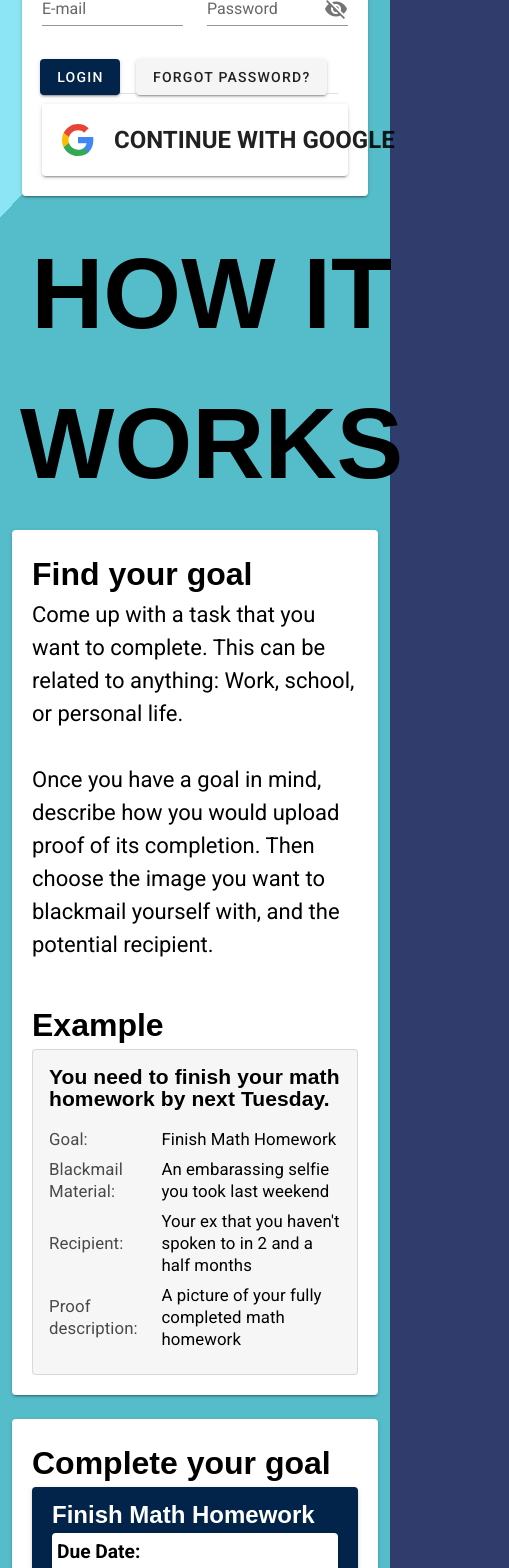
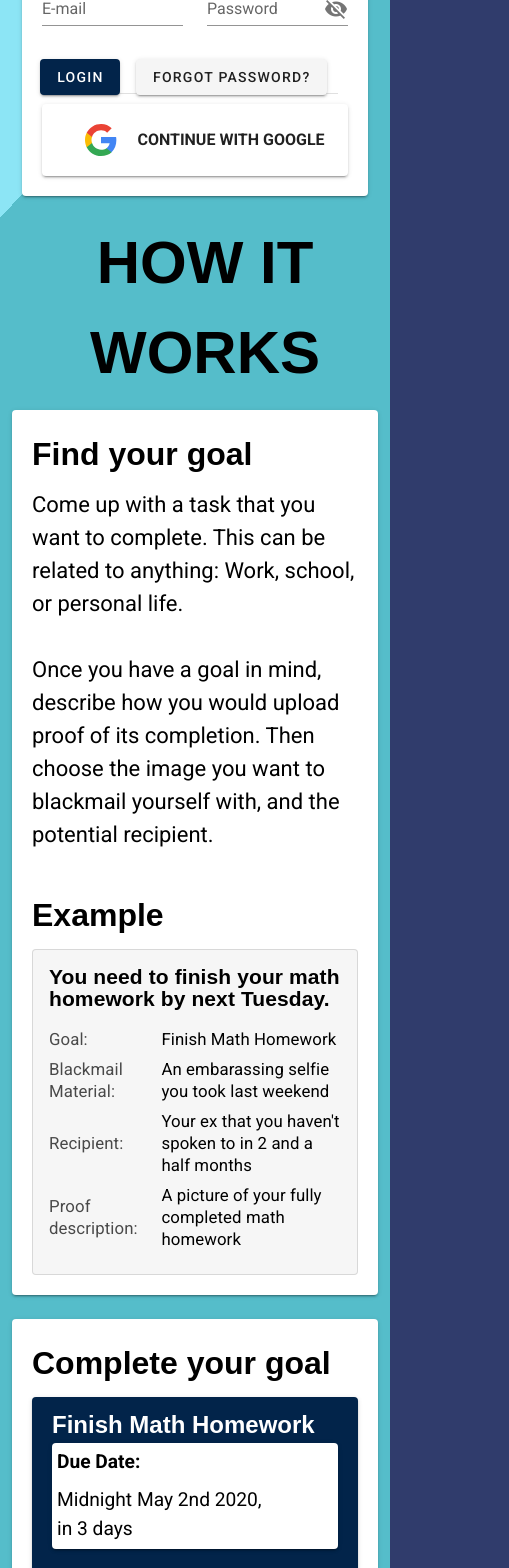
Before and after one commit to cyficowley/blackmail, a Vue app in the folder frontend/: page /#/ in a window 390 px wide. Shown: the part 1020-2588 px from the top of the page, 509 px wide, since content can reach past the window. Built offline with nearby package versions, Linux system fonts and the light colour scheme; no server answers; what vue-datetime, vue-js-modal would draw is missing.

Commit message:
mobile ready landing page

```diff
--- a/frontend/src/components/Footer.vue
+++ b/frontend/src/components/Footer.vue
@@ -1,8 +1,9 @@
 <template>
   <v-row class="dark-1">
     <v-col>
-      <span style="color:rgba(255,255,255,.6)">&copy; 2020 Blackmailer.xyz</span>
-      <span style="color:white; padding-left:20px;">Created by Shane Folden and Cyrus Cowley</span>
+      <span style="white-space:nowrap;color:rgba(255,255,255,.6)">&copy; 2020 Blackmailer.xyz</span>
+      <span style="white-space:nowrap;color:white; padding-left:20px;">
+        Created by Shane Folden and Cyrus Cowley</span>
     </v-col>
   </v-row>
 </template>
--- a/frontend/src/components/Google.vue
+++ b/frontend/src/components/Google.vue
@@ -87,5 +87,10 @@ export default {
     /* Use the Roboto font that is loaded in the <head> */
     font-family: 'Roboto', sans-serif;
   }
+
+  @media only screen and (max-width: 1536px) {
+    span.buttonText {
+      font-size: 16px;
+    }
+  }
 </style>
-s
--- a/frontend/src/views/Landing.vue
+++ b/frontend/src/views/Landing.vue
@@ -62,7 +62,7 @@
                 <v-card class="workflow white">
                   <v-row>
                     <v-col md="6" cols="12">
-                      <h1>Find your goal</h1>
+                      <h1 class="mobile-padded">Find your goal</h1>
                       <p style="font-size: 22px;">
                         Come up with a task that you want to complete.
                         This can be related to anything: Work, school, or personal life.
@@ -80,7 +80,7 @@
 
                     </v-col>
                     <v-col md="6" cols="12">
-                      <h1>Example</h1>
+                      <h1 class="mobile-padded">Example</h1>
                       <v-card outlined class="gray">
                         <v-card-text>
                           <h2 style="padding-bottom:10px">
@@ -124,7 +124,7 @@
               <v-spacer></v-spacer>
               <v-col class="forward" cols="12" xl="10">
                 <v-card class="workflow white">
-                  <h1>Complete your goal</h1>
+                  <h1 class="mobile-padded">Complete your goal</h1>
 
                   <Deadline class="dark-1"
                     name="Finish Math Homework"
@@ -145,13 +145,13 @@
             <v-row>
               <v-col class="forward" cols="12" xl="10">
                 <v-card class="workflow white">
-                  <h1>Validate your goal</h1>
+                  <h1 class="mobile-padded">Validate your goal</h1>
                   <v-row>
-                    <v-col cols="3" clas="d-none d-md-inline">
+                    <v-col cols="3" class="d-none d-md-inline">
                       <img src="../assets/email.png" id="email-pic"
                       @click="show" style="width:100%; cursor: pointer;">
                     </v-col>
-                    <v-col cols="12" class="d-none d-md-none">
+                    <v-col cols="12" class="d-inline d-md-none">
                       <img src="../assets/email.png" style="width:100%" id="email-pic">
                     </v-col>
                     <v-col cols="12" md="9">
@@ -411,6 +411,12 @@ export default {
       height:auto !important;
       position: relative;
     }
+    .mobile-padded{
+      padding-bottom:10px;
+    }
+    .bigTitle{
+      font-size: 60px;
+    }
     #header-desktop{
       display: none;
     }
```
Also changed, not shown: 1 other file (tests, documents, lock files or other folders).
